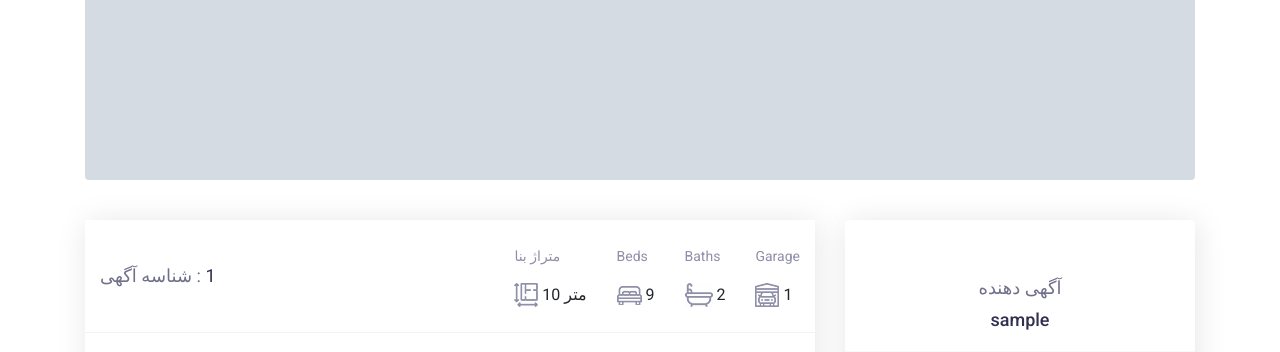
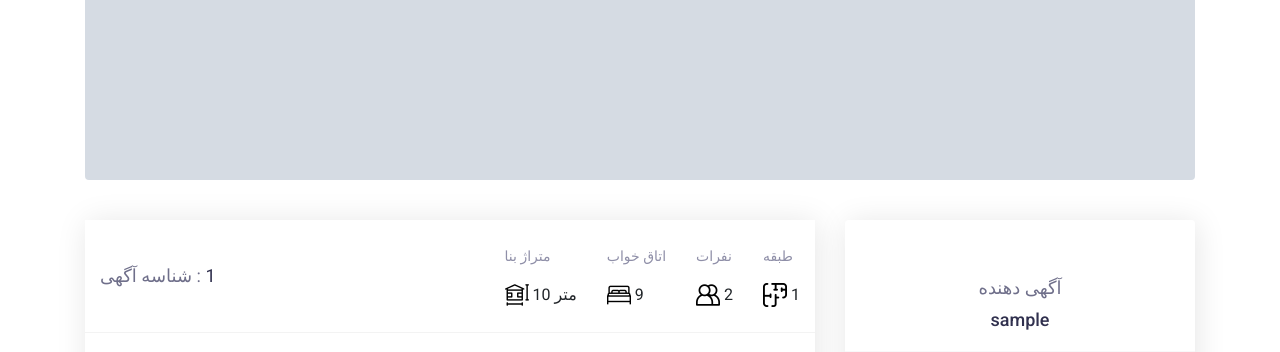
Before and after one commit to 6lineir/Real-estate, a Django app: page /ads/1/ in a window 1280 px wide. Shown: the part 1399-1751 px from the top of the page. Run offline with Django 3.2, Linux system fonts and the light colour scheme; tables that the repository leaves empty hold one stand-in row (values such as "Sample post"); grey boxes marked "Sample" are stand-in pictures; some libraries are stand-ins or nearby versions.

Commit message:
icon fix index

```diff
--- a/Ads/admin.py
+++ b/Ads/admin.py
@@ -3,7 +3,7 @@ from .models import Ads, category , service, City
 # Register your models here.
 
 class AdsAdmin(admin.ModelAdmin):
-    list_display = ('title','author', 'status', 'category')
+    list_display = ('title','author', 'status', 'catorg','category', 'cat_city')
 
 admin.site.register(City)
 admin.site.register(Ads, AdsAdmin)
--- a/templates/Ads/AdsDetails.html
+++ b/templates/Ads/AdsDetails.html
@@ -55,23 +55,23 @@
                                     <div class="popular-room-features single-property">
                                         <div class="size">
                                             <p>متراژ بنا</p>
-                                            <img src="{% static 'Ads/img/rooms/size.png' %}" alt="">
+                                            <img src="{% static 'Ads/img/icons/size.png' %}" alt="">
                                             <i class="flaticon-bath"></i>
                                             <span>متر {{ object.sizelot }}</span>
                                         </div>
                                         <div class="beds">
-                                            <p>Beds</p>
-                                            <img src="{% static 'Ads/img/rooms/bed.png' %}" alt="">
+                                            <p>اتاق خواب</p>
+                                            <img src="{% static 'Ads/img/icons/bed.png' %}" alt="">
                                             <span>9</span>
                                         </div>
                                         <div class="baths">
-                                            <p>Baths</p>
-                                            <img src="{% static 'Ads/img/rooms/bath.png' %}" alt="">
+                                            <p>نفرات</p>
+                                            <img src="{% static 'Ads/img/icons/users.png' %}" alt="">
                                             <span>2</span>
                                         </div>
                                         <div class="garage">
-                                            <p>Garage</p>
-                                            <img src="{% static 'Ads/img/rooms/garage.png' %}" alt="">
+                                            <p>طبقه</p>
+                                            <img src="{% static 'Ads/img/icons/floor.png' %}" alt="">
                                             <span>1</span>
                                         </div>
                                     </div>
@@ -203,7 +203,7 @@
                                         <div class="room-info">
                                             <div class="size">
                                                 <p>Lot Size</p>
-                                                <img src="img/rooms/size.png" alt="">
+                                                <img src="img/icons/size.png" alt="">
                                                 <i class="flaticon-bath"></i>
                                                 <span>2561 sqft</span>
                                             </div>
```
Also changed, not shown: templates/Ads/index.html (+10 -8 lines), static/Ads/img/icons/bed.png (added), static/Ads/img/icons/floor.png (added), static/Ads/img/icons/size.png (added), static/Ads/img/icons/users.png (added).
